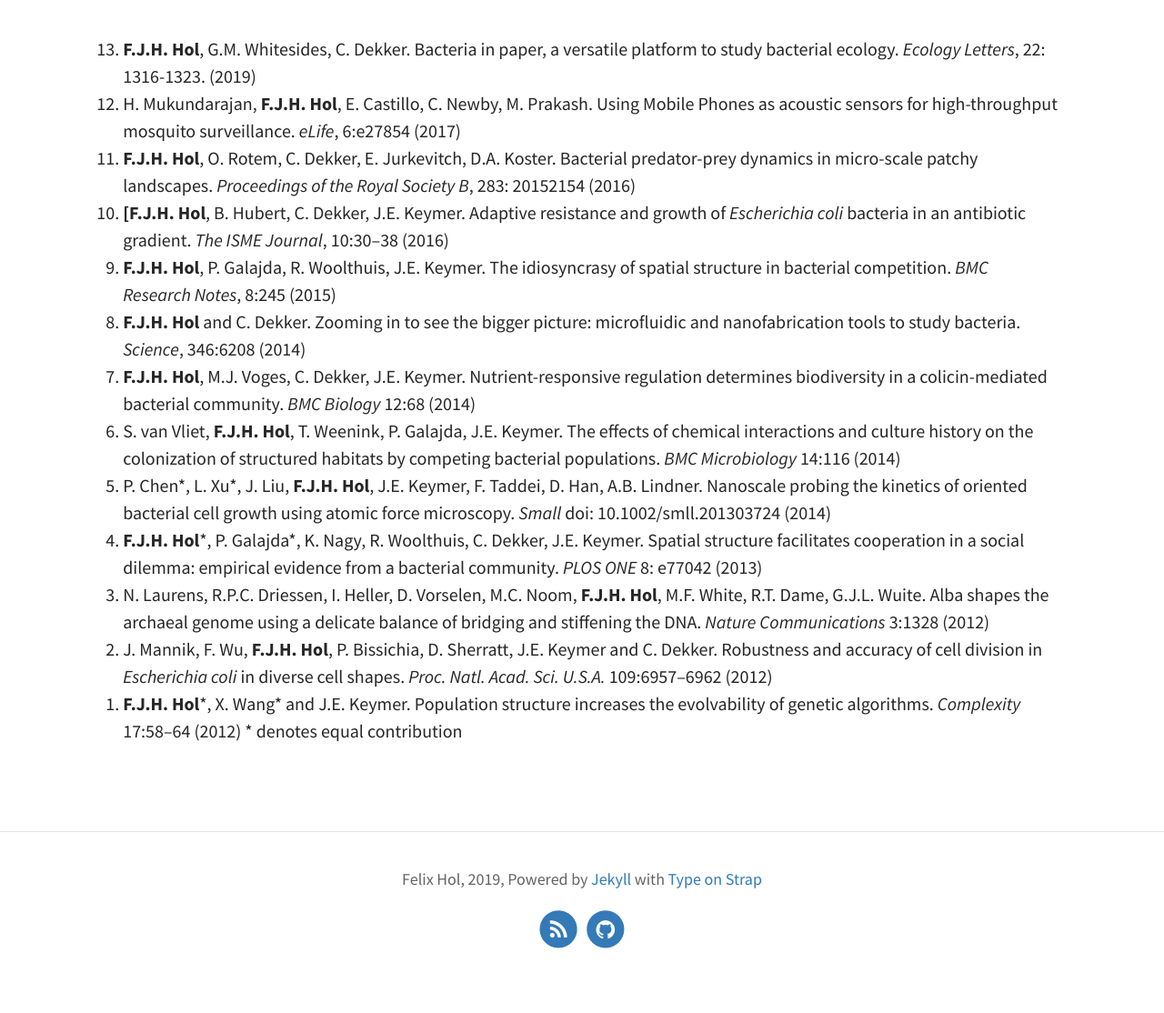
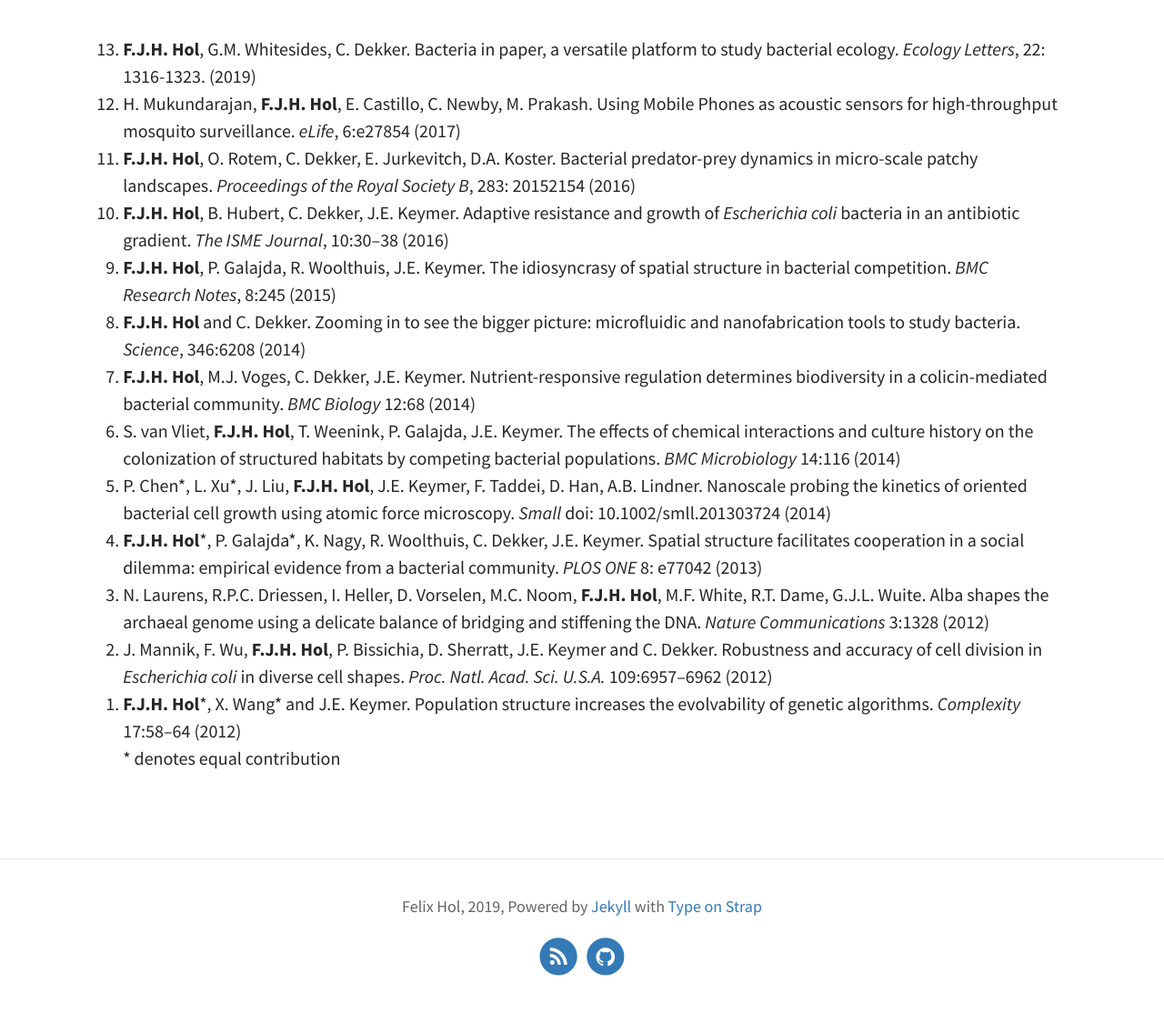
Before and after one commit to felixhol/felixhol.github.io, a Jekyll site: the page built from pages/03Publications.md, in a window 1280 px wide. Shown: the part 283-1397 px from the top of the page at 91% size. Built offline with Jekyll 4.4.1, drawn with Linux system fonts in a browser that asks for light colours; before the commit the page ends 1367 px from its top, so only the background shows below that.

Commit message:
corrected typo

```diff
--- a/pages/03Publications.md
+++ b/pages/03Publications.md
@@ -18,7 +18,7 @@ mosquito surveillance. *eLife*, 6:e27854 (2017)
 Koster. Bacterial predator-prey dynamics in micro-scale patchy
 landscapes. *Proceedings of the Royal Society B*, 283: 20152154 (2016)
 
-0. **[F.J.H. Hol**, B. Hubert, C. Dekker, J.E. Keymer. Adaptive
+0. **F.J.H. Hol**, B. Hubert, C. Dekker, J.E. Keymer. Adaptive
 resistance and growth of *Escherichia coli* bacteria in an antibiotic
 gradient. *The ISME Journal*, 10:30--38 (2016)
 
@@ -61,7 +61,8 @@ U.S.A.* 109:6957--6962 (2012)
 
 0. **F.J.H. Hol**\*, X. Wang\* and J.E. Keymer.
 Population structure increases the evolvability of genetic algorithms.
-*Complexity* 17:58--64 (2012) \* denotes equal contribution
+*Complexity* 17:58--64 (2012)
+\* denotes equal contribution
 {: reversed="reversed"}
 
 <!-- Type on Strap is based on Type Theme, a free and open-source theme for [Jekyll](http://jekyllrb.com/), licensed under the MIT License.
```
